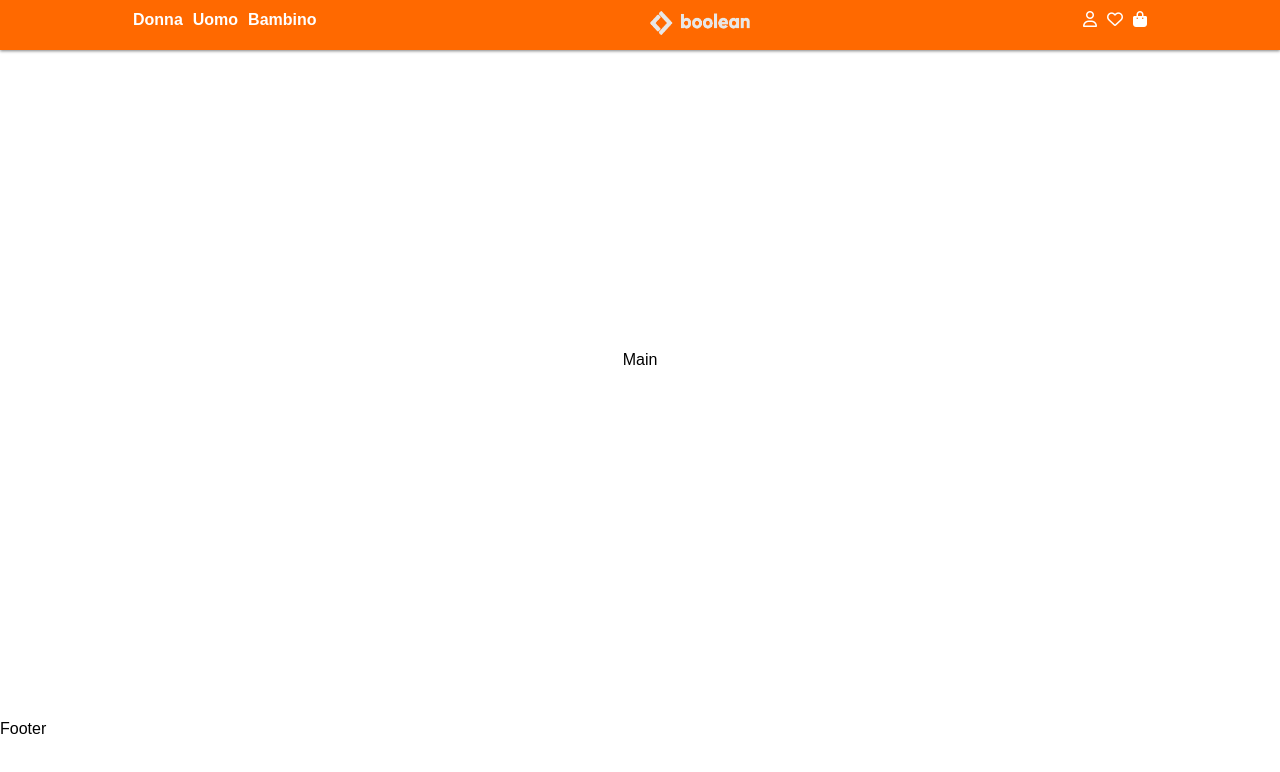
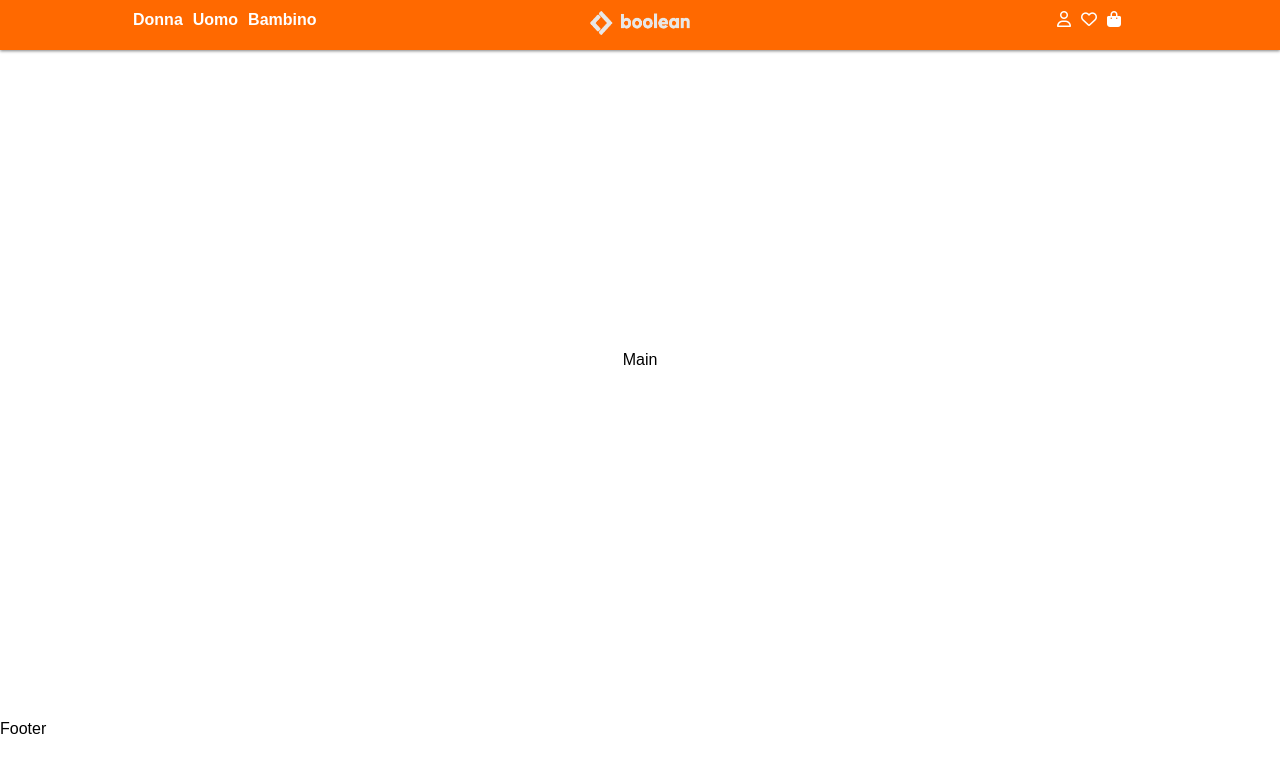
Before and after one commit to enrico-amerio/vite-boolando, a Vue app: page / in a window 1280 px wide. Shown: the top 772 px of the page. Built offline with nearby package versions, Linux system fonts and the light colour scheme.

Commit message:
[fix] header

```diff
--- a/src/components/Header.vue
+++ b/src/components/Header.vue
@@ -58,6 +58,9 @@
     display: flex;
     justify-content: space-between;
     margin: 0 auto;
+    div{
+     width: 100px;
+    }
    }
   a{
     text-decoration: none;
```
